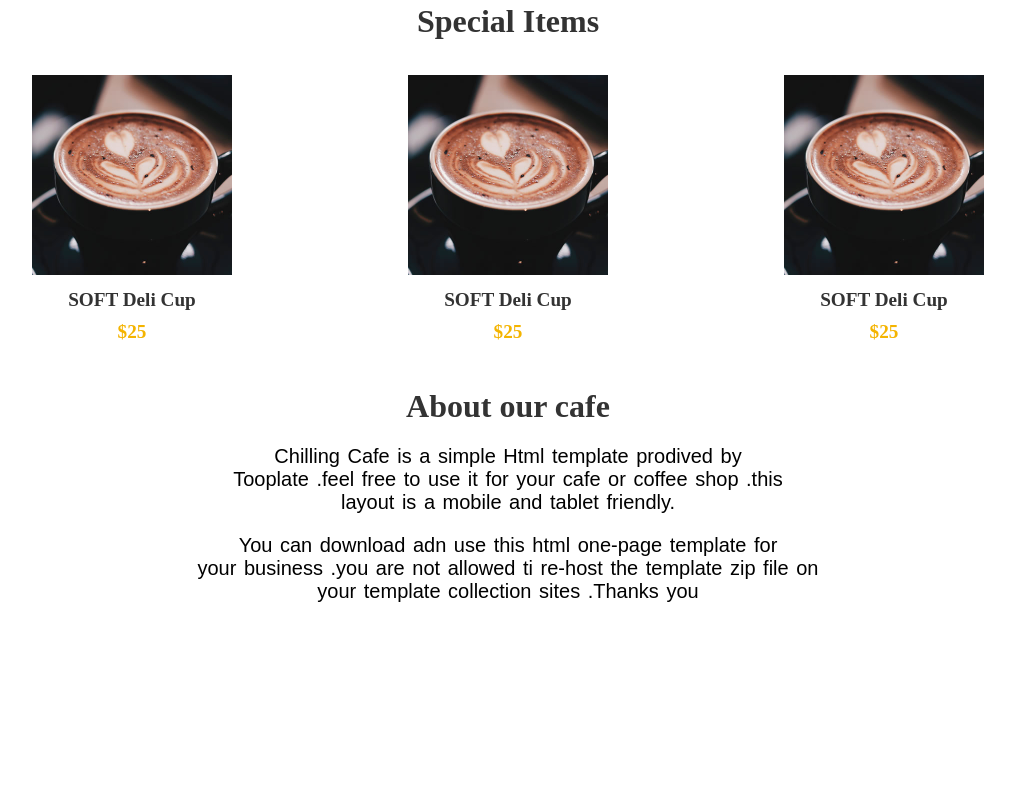
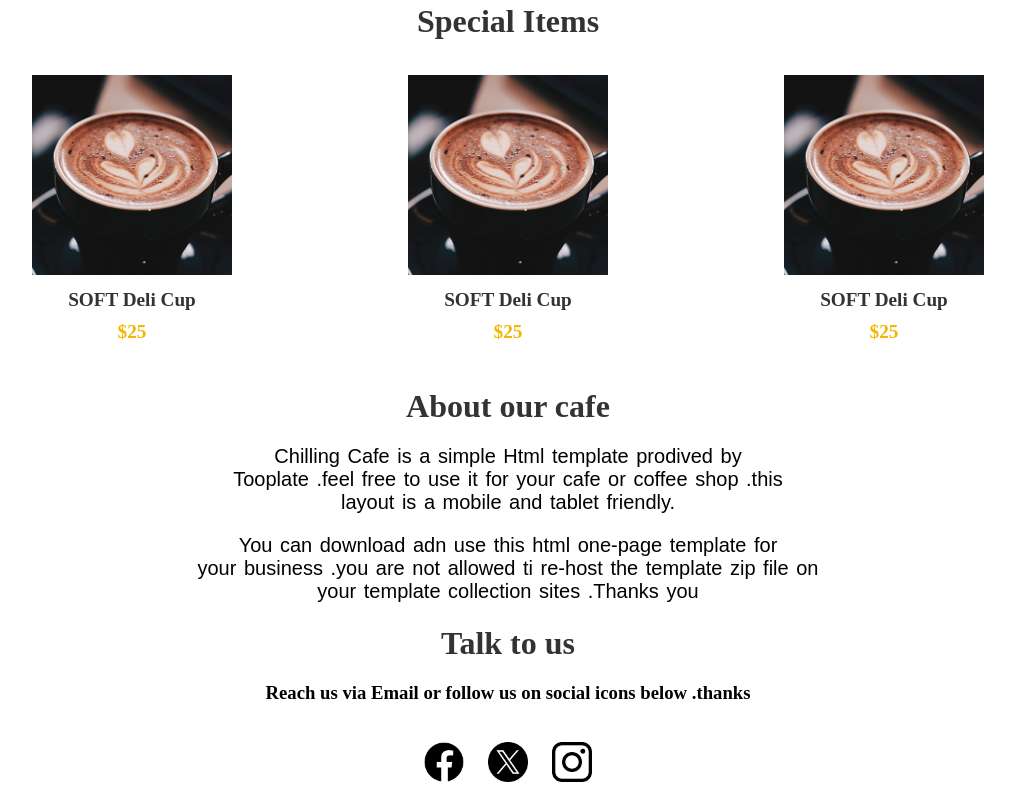
Before and after one commit to karthik9810/flex-box-pro2, a plain HTML site: page index.html in a window 1280 px wide. Shown: the part 951-1761 px from the top of the page, without its empty margins (132-1147 px from the left). Before the commit the page ends 1574 px from the top, so only its background shows below. Drawn offline with Linux system fonts and the light colour scheme.

Commit message:
new_update

```diff
--- a/index.html
+++ b/index.html
@@ -167,5 +167,19 @@
     </p>
 
      </div>
+     <div class="talk">
+        <h1>Talk to us </h1>
+        <h3>Reach us via Email or follow us on social icons below .thanks </h3>
+
+     </div>
+
+     <footer class="social-media" >
+     <div>
+        <img src="facebook.png" alt="">
+        <img src="twitter.png" alt="">
+        <img src="instagram.png" alt="">
+
+      </div>
+    </footer>
 </body>
 </html>
--- a/style.css
+++ b/style.css
@@ -92,3 +92,22 @@ h1 {
     font-family: Arial, Helvetica, sans-serif;
     font-size: 20px;
 }
+
+.talk{
+    text-align: center;
+}
+
+footer.social-media{
+    padding: 20px;
+    text-align: center;
+}
+footer.social-media div {
+    display: inline-block;
+}
+
+footer.social-media img {
+    width: 40px;
+    height: auto;
+    margin: 0 10px;
+    vertical-align: top;
+}
```
Also changed, not shown: facebook.png (added), instagram.png (added), twitter.png (added).
